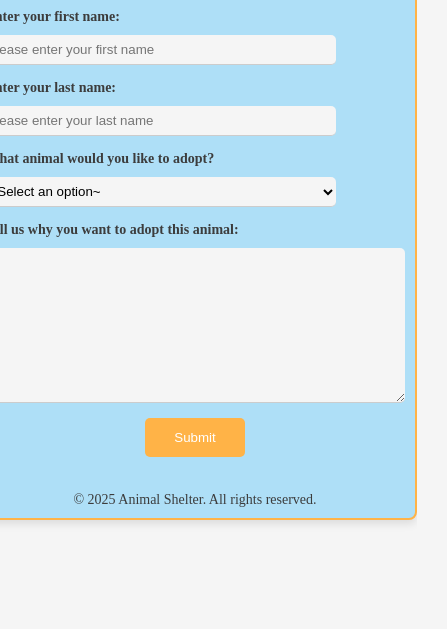
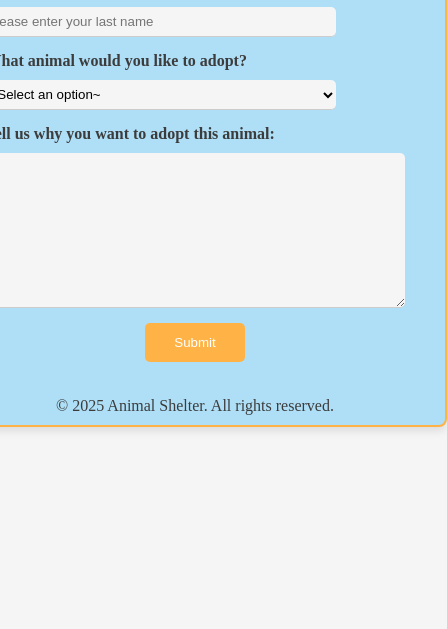
Before and after one commit to ezzzinne/AdoptPetForm, a plain HTML site: page index.html in a window 390 px wide. Shown: the part 215-844 px from the top of the page, 447 px wide, since content can reach past the window. Drawn offline with Linux system fonts and the light colour scheme.

Commit message:
eighth commit

```diff
--- a/main.css
+++ b/main.css
@@ -78,14 +78,3 @@ footer {
     color: #3C3C3C;
     padding: 20px 0 0;
 }
-
-@media (max-width: 480px) {
-    body {
-      font-size: 14px;
-      height: 100vh;
-    }
-
-    main {
-        padding: 10px 10px;
-    }
-}
```
